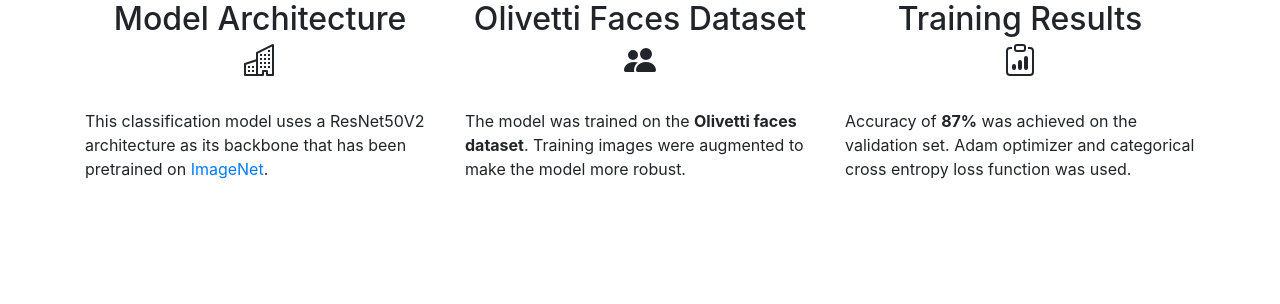
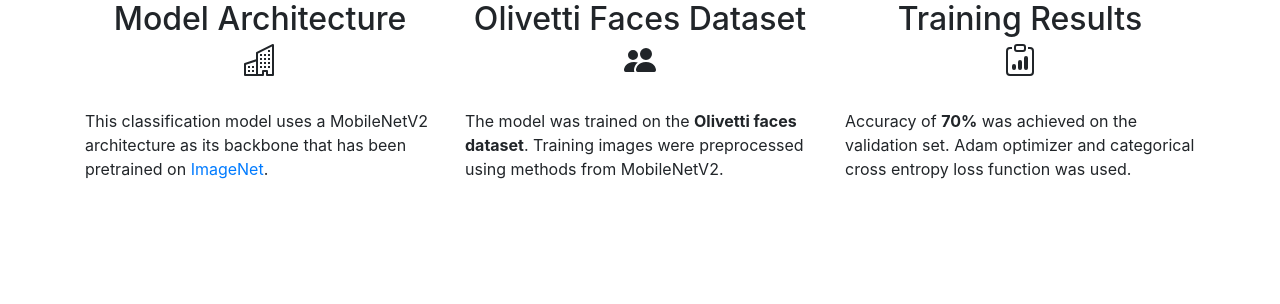
Before and after one commit to NurmanZahin/smile_detector, a Flask app: page / in a window 1280 px wide. Shown: the part 422-726 px from the top of the page. Run offline with Flask 2, Linux system fonts and the light colour scheme; some libraries are stand-ins or nearby versions.

Commit message:
Updated web app

```diff
--- a/src/app.py
+++ b/src/app.py
@@ -1,15 +1,15 @@
 import logging
-import os
+import tensorflow as tf
+import cv2
 
-from flask import Flask, flash, request, jsonify, render_template, redirect, send_from_directory
+from flask import Flask, flash, request, render_template, redirect, send_from_directory
 from werkzeug.utils import secure_filename
 from base64 import b64encode
-import markdown
-import markdown.extensions.fenced_code
 
-# from .inference import predict_image, create_model, init_model
+
+from .inference import predict_image
 from .db import db_init
-from .models import FoodImages
+from .models import SmileImages
 
 logging.basicConfig(level=logging.INFO,
                     format='%(asctime)s:%(levelname)s:%(name)s:%(message)s')
@@ -19,6 +19,10 @@
 app.secret_key = "secret key"
 app.config['SQLALCHEMY_DATABASE_URI'] = 'sqlite:///images.db'
 db_init(app)
+
+model_path = 'data/models/tf_mobilenetv2.h5'
+loaded_model = tf.keras.models.load_model(model_path)
+face_detector = cv2.CascadeClassifier('haarcascade_frontalface_default.xml')
 
 
 @app.route('/')
@@ -38,9 +42,9 @@
 
         mime_type = file.mimetype
         filename = secure_filename(file.filename)
-        img = FoodImages(img=file.read(), name=filename, mime_type=mime_type)
+        img = SmileImages(img=file.read(), name=filename, mime_type=mime_type)
 
-        food_pred, confidence = predict_image(img.img, loaded_model)
+        food_pred, confidence, face_coords = predict_image(img.img, loaded_model, face_detector)
         flash(food_pred)
         flash(round(confidence*100, 2))
         image = b64encode(img.img).decode("utf-8")
--- a/src/models.py
+++ b/src/models.py
@@ -1,7 +1,7 @@
 from .db import db
 
 
-class FoodImages(db.Model):
+class SmileImages(db.Model):
     id = db.Column(db.Integer, primary_key=True)
     img = db.Column(db.Text, unique=True)
     name = db.Column(db.Text, nullable=False)
--- a/src/templates/index.html
+++ b/src/templates/index.html
@@ -32,7 +32,7 @@
           </h2>
         </div>
         <br>
-        <p>This classification model uses a ResNet50V2 architecture as its backbone that has been pretrained on <a
+        <p>This classification model uses a MobileNetV2 architecture as its backbone that has been pretrained on <a
             href="http://www.image-net.org/" target="_blank">ImageNet</a>. </p>
       </div>
       <div class="col-md-4">
@@ -47,9 +47,9 @@
           </h2>
         </div>
         <br>
-        <p> The model was trained on the <strong>Olivetti faces dataset</strong>. Training images were augmented to make
-          the
-          model more robust.</p>
+        <p> The model was trained on the <strong>Olivetti faces dataset</strong>. Training images were preprocessed
+          using methods from MobileNetV2.
+        </p>
       </div>
       <div class="col-md-4">
         <div align="center">
@@ -67,7 +67,7 @@
           </h2>
         </div>
         <br>
-        <p> Accuracy of <strong>87%</strong> was achieved on the validation set. Adam optimizer and categorical cross
+        <p> Accuracy of <strong>70%</strong> was achieved on the validation set. Adam optimizer and categorical cross
           entropy loss function was used. </p>
       </div>
     </div>
--- a/src/templates/predict_complete.html
+++ b/src/templates/predict_complete.html
@@ -16,7 +16,7 @@
 <p>
 	{% with messages = get_flashed_messages() %}
 	  {% if messages %}
-    <small>It seems like a <strong>{{ messages[0] }}</strong> with a <strong>{{ messages[1] }}%</strong> confidence.</small>
+    <small>It seems like a <strong>{{ messages[0] }}</strong> face with a <strong>{{ messages[1] }}%</strong> confidence.</small>
 	  {% endif %}
 	{% endwith %}
 </p>
```
Also changed, not shown: README.md, src/images.db.
